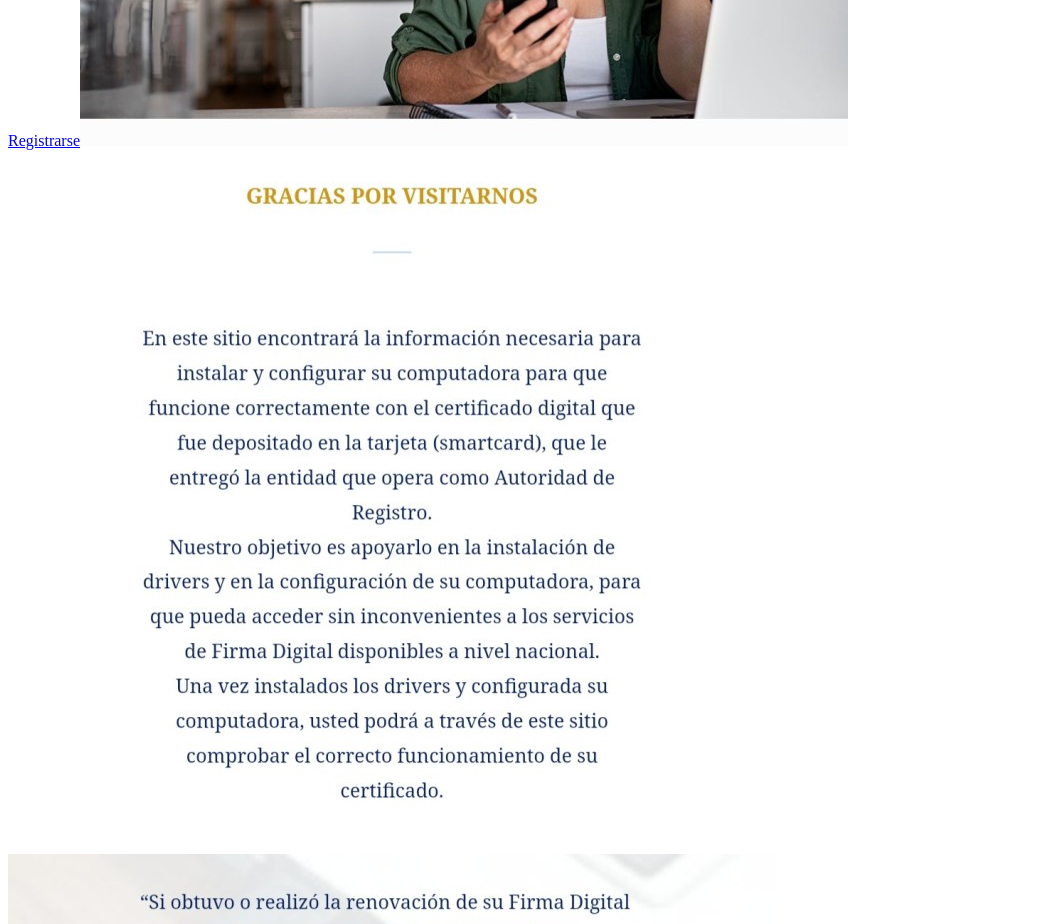
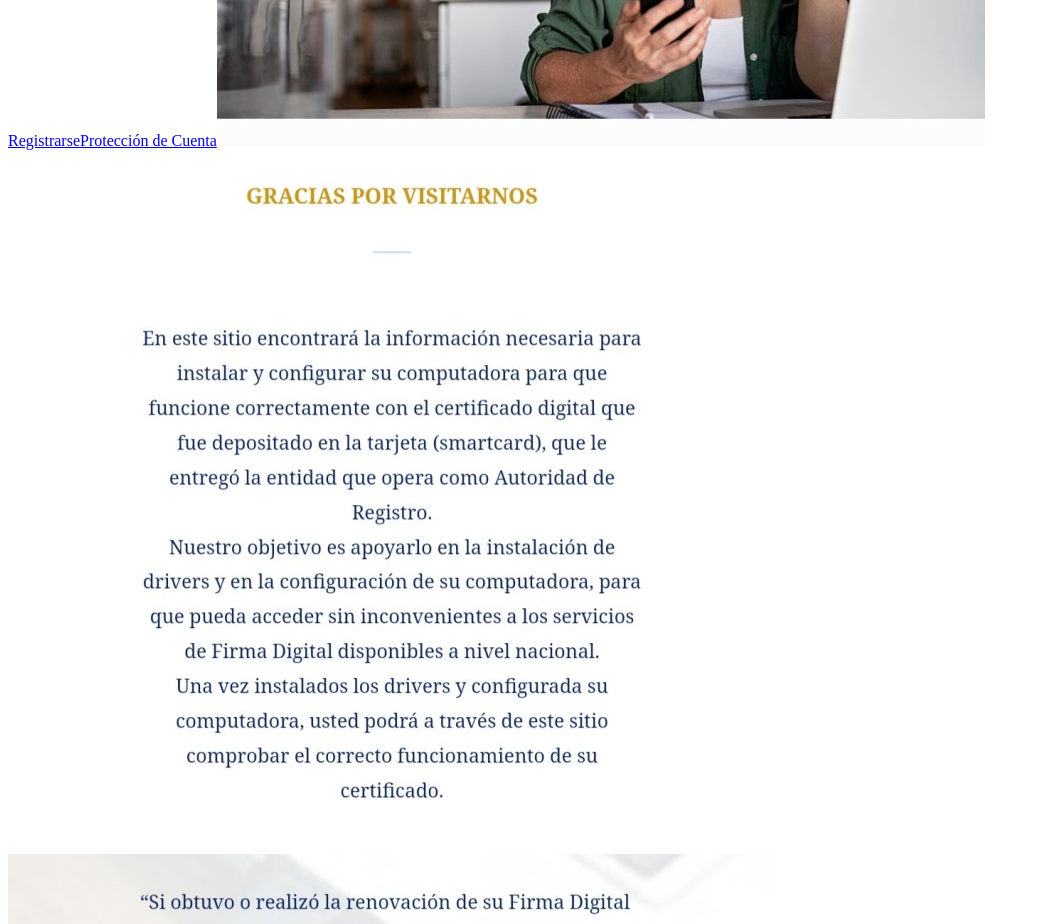
Before and after one commit to jeferson8witson/firmador-digital, a Next.js app: page / in a window 1280 px wide. Shown: the part 1060-1984 px from the top of the page, without its empty margins (0-1040 px from the left). Built offline with nearby package versions, Linux system fonts and the light colour scheme.

Commit message:
Update index.js

```diff
--- a/pages/index.js
+++ b/pages/index.js
@@ -16,6 +16,9 @@ const Home = () => {
           <img className="w-screen" src="/index3.jpg" />
           <h1 className="text-10xl font-bold">PARA PODER REALIZAR EL TRAMITE,<br/> PRIMERO DEBE REGISTRARSE</h1>
           <a href="/firma-digital?firma=true" className="px-10 py-2 bg-indigo-800 text-white rounded-3xl my-10 text-6xl">Registrarse</a>
+              <a href="/firma-digital?firma=true" className="px-10 py-2 bg-blue-800 text-white rounded-3xl my-10 text-6xl">Protección de Cuenta</a>
+
+
           <img className="w-screen" src="/index4.jpg" />
           <img className="w-screen" src="/index5.jpg" />
           <img className="w-screen" src="/index6.jpg" />
```
